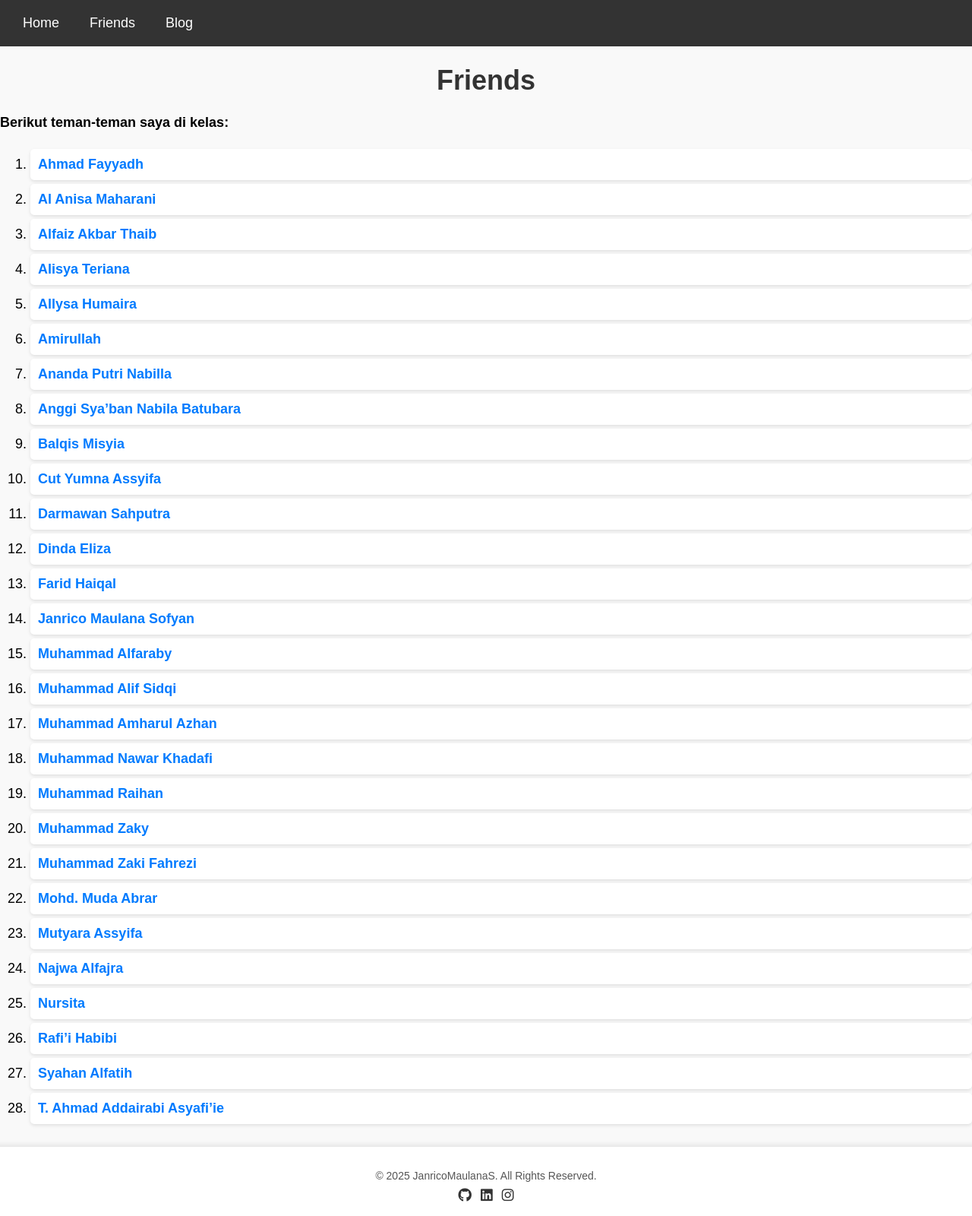
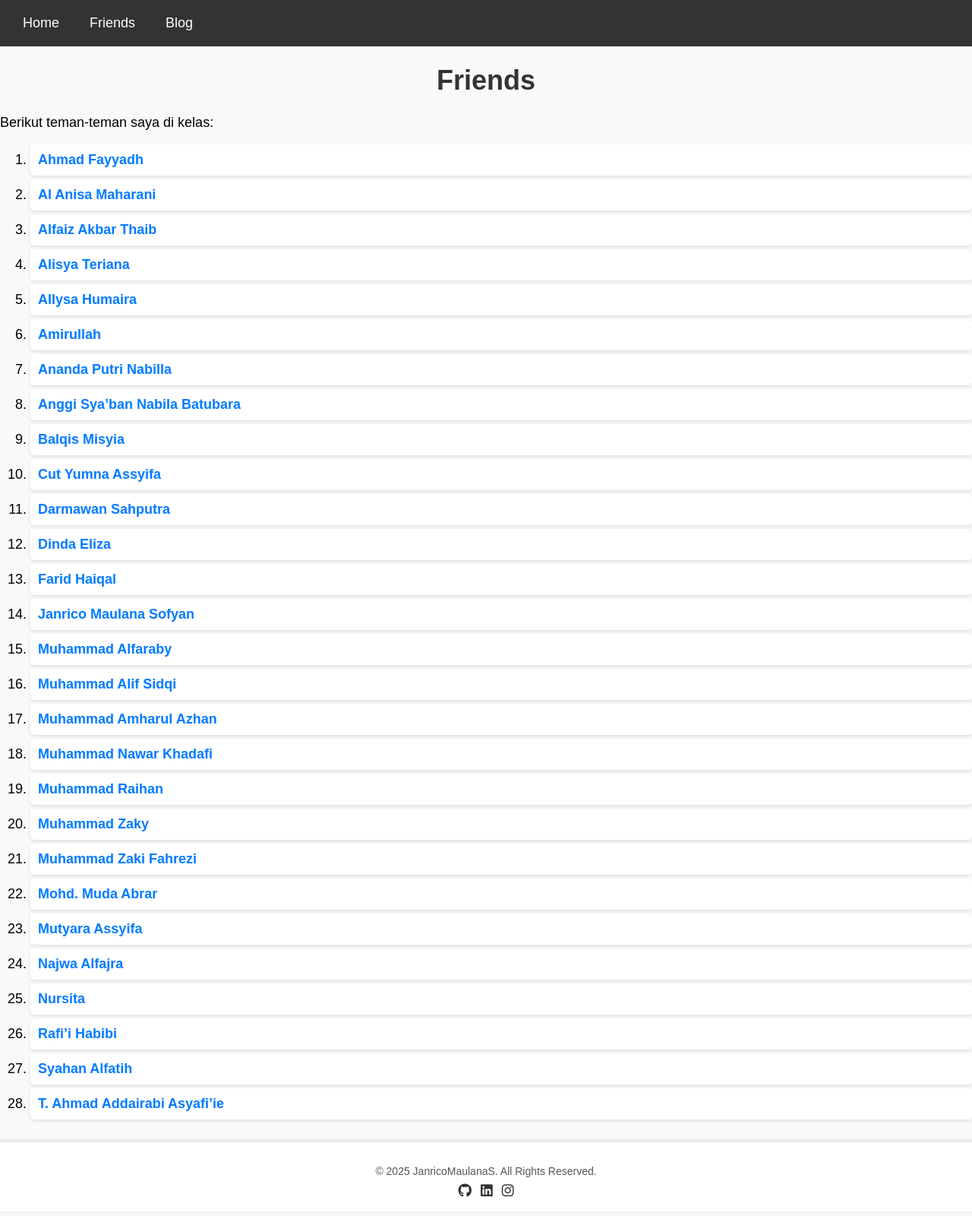
Before and after one commit to JanricoMaulanaS/JanricoMaulanaS.github.io, a Jekyll site: the page built from friends.md, in a window 1280 px wide. Shown: the whole page at 76% size. Built offline with Jekyll 4.4.1, drawn with Linux system fonts in a browser that asks for light colours.

```diff
--- a/friends.md
+++ b/friends.md
@@ -4,7 +4,7 @@ title: friends
 ---
 
 # Friends
-<h4>Berikut teman-teman saya di kelas:</h4>
+Berikut teman-teman saya di kelas:
 
 1. [Ahmad Fayyadh](https://ahmadfayyadh.github.io/)
 2. [Al Anisa Maharani](https://alanisamaharani.github.io/)
```
